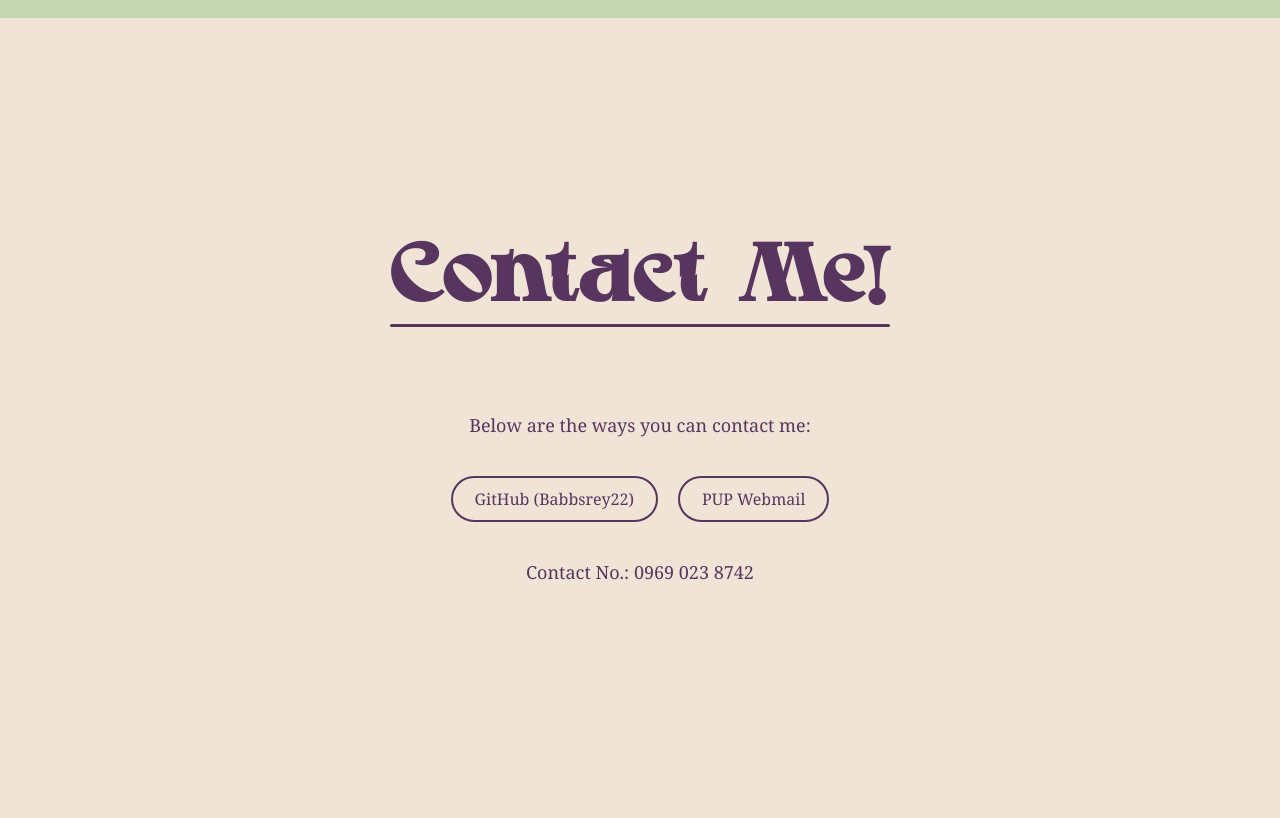
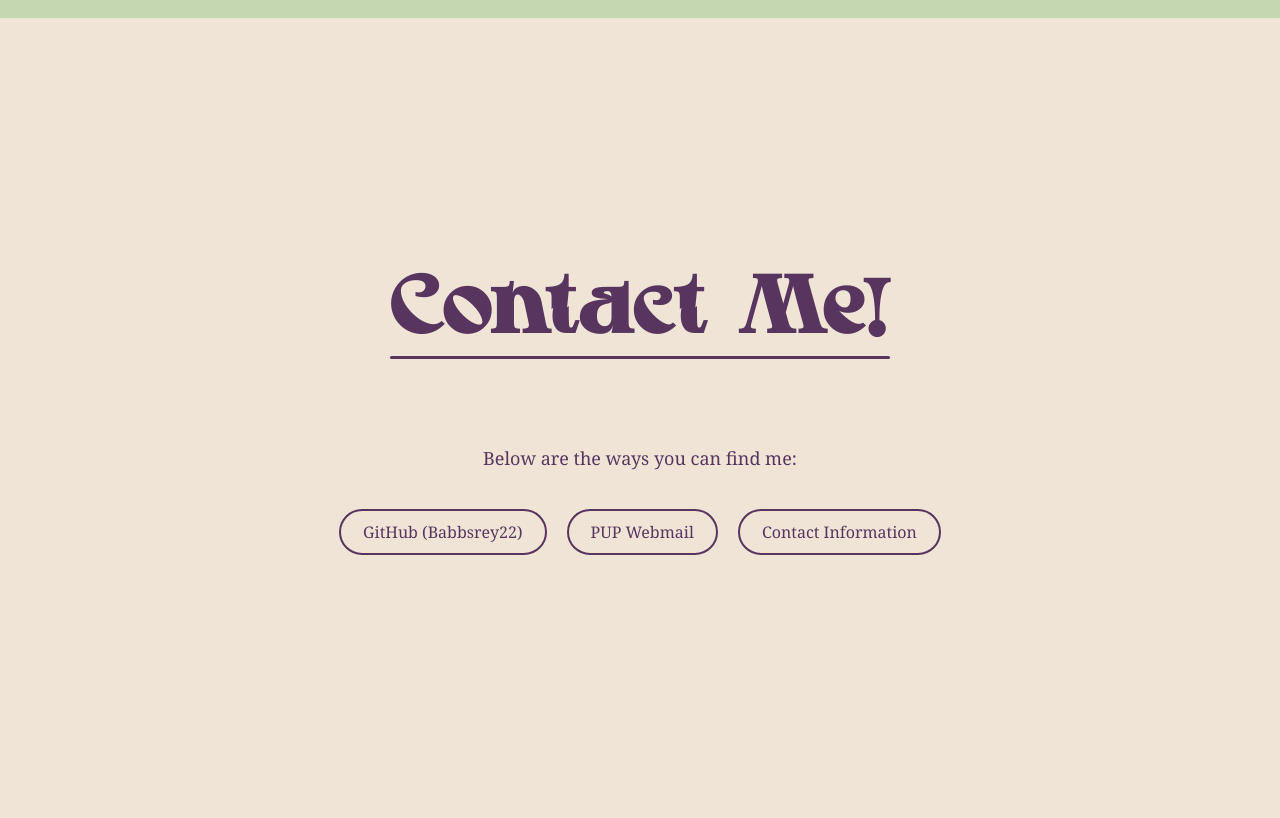
Before and after one commit to Babbsrey22/personal_webfolio, a Flask app: page / in a window 1280 px wide. Shown: the part 2532-3350 px from the top of the page. Run offline with Flask 3, Linux system fonts and the light colour scheme.

Commit message:
added a hover button function for contact info.

```diff
--- a/checklist.txt
+++ b/checklist.txt
@@ -1,6 +1,6 @@
 1. make contact page nicer??
 2. add lab acts #1 and #2?
 3. change touppercase route from /works to /Uppercase
-4. update route/path/idk the name for it to make them uniform and easy to remember (e.g. /areaOfcircle -> /areacircle)
+4. update route/path/idk the name for it to make them uniform and easy to remember (e.g. /areaOfcircle -> /areacircle) [DONE!!!]
 5. add 'back to top' at the bottom if possible
 6. add a back button for each work if possible
--- a/templates/index.html
+++ b/templates/index.html
@@ -77,15 +77,15 @@
         </ul>
     </section>
 
-    <!-- contact// UNDER CONSTRUCTION-->
+    <!-- contact -->
     <section id="contact" class="section">
         <h1 id="section-title">Contact Me!</h1>
-        <p>Below are the ways you can contact me:</p>
+        <p>Below are the ways you can find me:</p>
         <ul class="contact-list">
             <li><a href="https://github.com/Babbsrey22">GitHub (Babbsrey22)</a></li> <!-- REDIRECTS TO GITHUB YIPPEEE -->
             <li><a href="mailto:euniceqreyes@iskolarngbayan.pup.edu.ph">PUP Webmail</a></li> <!-- opens email on click -->
+            <li><a title="0969 023 8742">Contact Information</a></li>
         </ul>
-        <p>Contact No.: 0969 023 8742</p>
     </section>
 
     <script src="{{ url_for('static', filename='scroll.animate.js') }}"></script>
```
